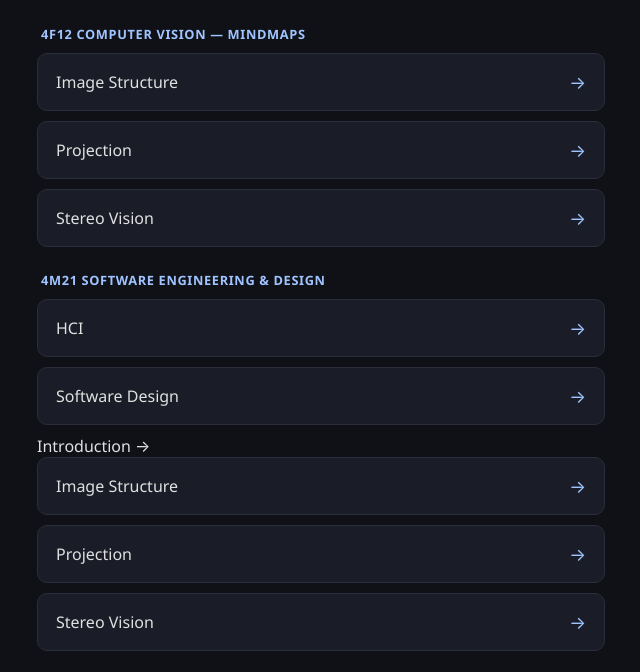
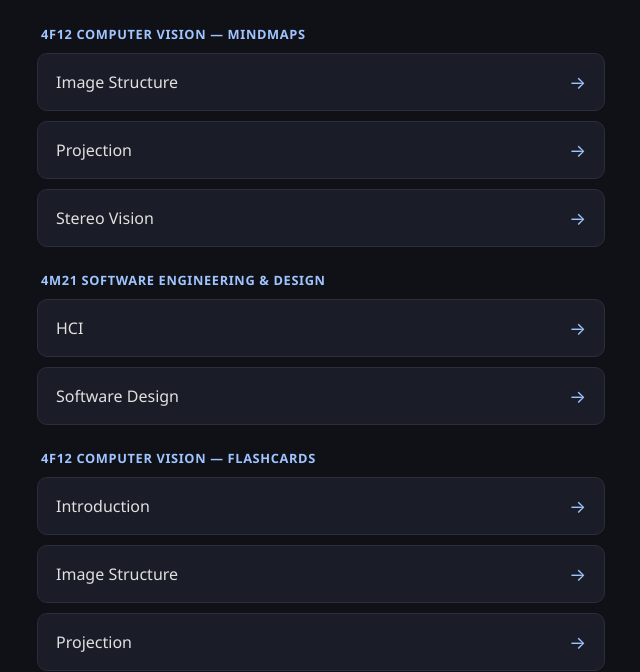
Before and after one commit to DomHazza/Flashcards, a plain HTML site: page index.html in a window 1280 px wide. Shown: the part 83-755 px from the top of the page, without its empty margins (319-959 px from the left). Drawn offline with Linux system fonts and the light colour scheme.

Commit message:
Fix broken Introduction link in index.html
Co-Authored-By: Claude Opus 4.6 (1M context) <noreply@anthropic.com>

```diff
--- a/index.html
+++ b/index.html
@@ -103,21 +103,7 @@ a.card-link .arrow {
     <span class="name">Software Design</span>
     <span class="arrow">&rarr;</span>
   </a>
-    <span class="name">Introduction</span>
-    <span class="arrow">&rarr;</span>
-  </a>
-  <a class="card-link" href="4f12_image_structure_flashcards.html">
-    <span class="name">Image Structure</span>
-    <span class="arrow">&rarr;</span>
-  </a>
-  <a class="card-link" href="4f12_projection_flashcards.html">
-    <span class="name">Projection</span>
-    <span class="arrow">&rarr;</span>
-  </a>
-  <a class="card-link" href="4f12_stereo_vision_flashcards.html">
-    <span class="name">Stereo Vision</span>
-    <span class="arrow">&rarr;</span>
-  </a>
+
   <h2 class="subject-header">4F12 Computer Vision — Flashcards</h2>
   <a class="card-link" href="4f12_introduction_flashcards.html">
     <span class="name">Introduction</span>
```
